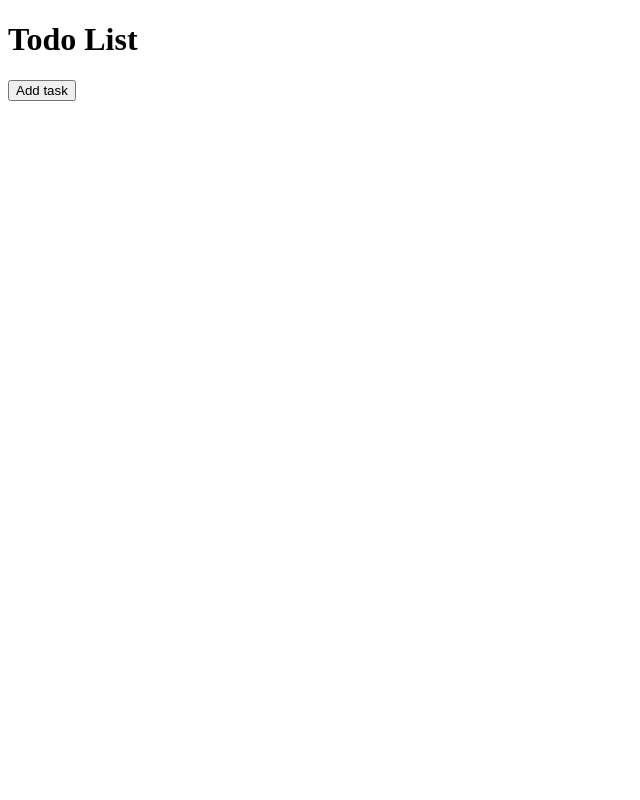
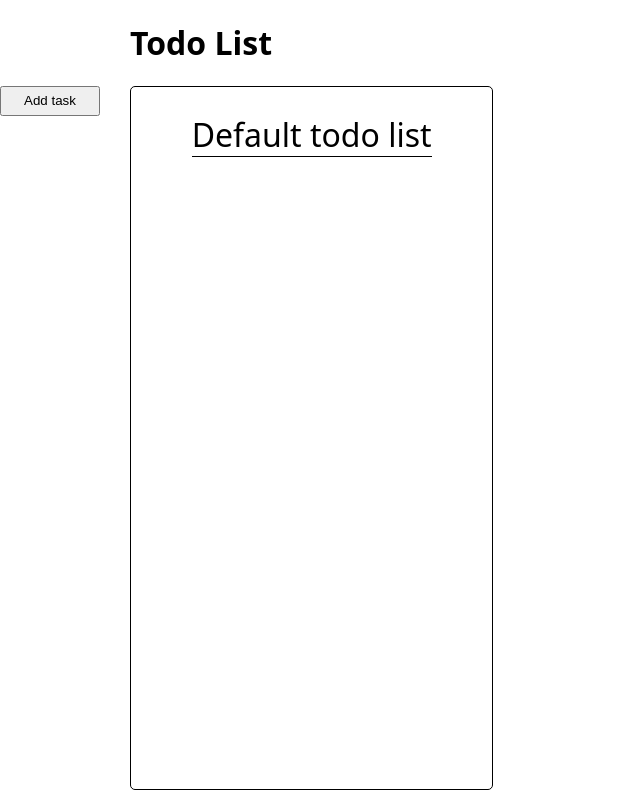
Before and after one commit to 1colinmcdonald/Todo-List, a website built with webpack: page src/template.html in a window 1280 px wide. Shown: the whole page, without its empty margins (0-640 px from the left). Built offline with nearby package versions, Linux system fonts and the light colour scheme.

Commit message:
Add ability to add tasks

```diff
--- a/src/index.js
+++ b/src/index.js
@@ -1,6 +1,7 @@
 import { Todo, TodoList } from "./todo";
+import "./styles.css";
 
-const defaultTodoList = new TodoList;
+const todoLists = [new TodoList()]
 
 const addTaskButton = document.querySelector('button');
 const addTaskDialog = document.querySelector('dialog');
@@ -9,21 +10,39 @@ addTaskButton.addEventListener("click", () => {
 })
 
 addTaskDialog.addEventListener("close", () => {
-    let form = document.querySelector("form");
+    const form = document.querySelector("form");
     if (addTaskDialog.returnValue === "submit") {
-        formElements = Array.from(form.elements)
-        defaultTodoList.todos.push(new Todo(formElements[0].value, formElements[1].value, formElements[2].value, formElements[3].value));
+        const formElements = Array.from(form.elements)
+        todoLists[0].todos.push(new Todo(formElements[0].value, formElements[1].value, formElements[2].value, formElements[3].value));
     }
-    displayTasks();
+    displayTasks(0);
 })
 
-function displayTasks() {
-    for (task of defaultTodoList.todos) {
-        const taskElement = document.createElement("div");
-        taskElement.textContent = task.title;
-        document.body.appendChild(taskElement);
+function displayTasks(index) {
+    const todoList = getTodoList(index);
+    const todos = todoList.querySelector(".todos");
+    console.log(todos);
+    clearTodoList(todoList);
+    for (const task of todoLists[index].todos) {
+        const taskElement = makeTodoElement(task);
+        todos.appendChild(taskElement);
     }
-
 }
 
-displayTasks();
+function makeTodoElement(task) {
+    const taskElement = document.createElement("div");
+    taskElement.textContent = task.title;
+    return taskElement;
+}
+
+function getTodoList(index) {
+    const todoLists = document.querySelector("#todo-lists");
+    const children = todoLists.children;
+    return children[index];
+}
+
+function clearTodoList(todoList) {
+    todoList.querySelector(".todos").replaceChildren();
+}
+
+displayTasks(0);
--- /dev/null
+++ b/src/styles.css
@@ -0,0 +1,66 @@
+* {
+    box-sizing: border-box;
+}
+
+html {
+    height: 100%;
+    margin: 0;
+    padding: 0;
+
+    font-family: system-ui, -apple-system, BlinkMacSystemFont, 'Segoe UI', Roboto, Oxygen, Ubuntu, Cantarell, 'Open Sans', 'Helvetica Neue', sans-serif;
+}
+
+body {
+    display: grid;
+    grid-template-columns: 100px repeat(3, 1fr);
+    grid-template-rows: min-content 1fr;
+    height: 100%;
+    width: 100%;
+    column-gap: 30px;
+    margin: 0;
+    padding-bottom: 10px;
+}
+
+.todo-list {
+    border: 1px solid black;
+    font-family: system-ui, -apple-system, BlinkMacSystemFont, 'Segoe UI', Roboto, Oxygen, Ubuntu, Cantarell, 'Open Sans', 'Helvetica Neue', sans-serif;
+    font-size: 1.5rem;
+    height: 100%;
+    display: grid;
+    grid-template-rows: 6rem 1fr;
+    border-radius: 5px;
+    min-width: 20rem;
+    padding: 0 2rem;
+}
+
+#todo-list-1 {
+    grid-column-start: 2;
+    grid-column-end: 3;
+    grid-row-start: 2;
+    grid-row-end: 21;
+}
+
+button.add-task {
+    grid-column-start: 1;
+    height: 30px;
+    cursor: pointer;
+}
+
+h1 {
+    grid-column-end: 3;
+}
+
+.list-title {
+    border-bottom: 1px black solid;
+    justify-self: center;
+    align-self: center;
+    font-size: 2rem;
+}
+
+.todos {
+    grid-row-start: 2;
+    display: grid;
+    grid-template-rows: repeat(10, 1fr);
+    height: 100%;
+    grid-row-end: -1;
+}
--- a/src/template.html
+++ b/src/template.html
@@ -9,7 +9,21 @@
 
 <body>
     <h1>Todo List</h1>
-    <button>Add task</button>
+    <button class="add-task">Add task</button>
+
+    <div id="todo-lists">
+        <div class="todo-list" id="todo-list-1">
+            <div class="list-title">Default todo list</div>
+            <div class="todos">
+                <div class="todo">Feed sourdough starter</div>
+                <div class="todo">Write statement for masters</div>
+                <div class="todo">Apply to blended program</div>
+                <div class="todo">Take out the trash</div>
+                <div class="todo">Get colonoscopy</div>
+                <div class="todo">Get prostate exam</div>
+            </div>
+        </div>
+    </div>
     <dialog class="add-task">
         <form method="dialog">
             <div class="title">
```
